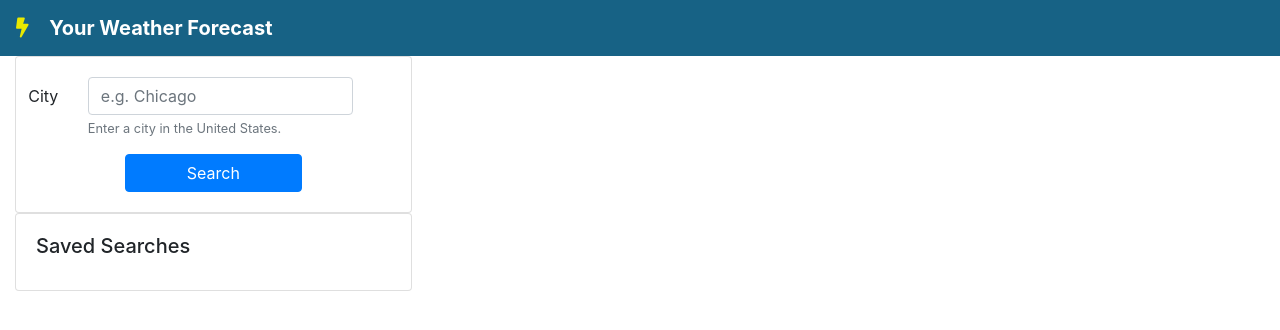
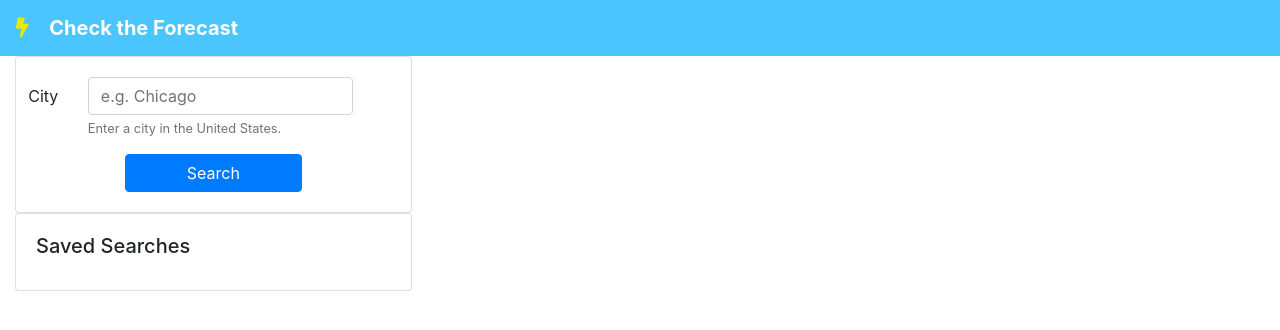
Before and after one commit to cole-cochran/weather-dashboard, a plain HTML site: page index.html in a window 1280 px wide. Drawn offline with nearby package versions, Linux system fonts and the light colour scheme.

Commit message:
changing color and text

```diff
--- a/index.html
+++ b/index.html
@@ -13,10 +13,10 @@
 
 <body class="d-flex flex-column justify-content-center">
     <header>
-        <nav class="navbar navbar-light bg-light align-items-center" style="background-color: rgb(23, 98, 133) !important; font-weight: bold;">
+        <nav class="navbar navbar-light bg-light align-items-center" style="background-color: rgb(74, 197, 254) !important; font-weight: bold;">
             <a class="navbar-brand" href="#" style="color: white">
                 <i class="fas fa-bolt d-inline-block mr-3" style="color: rgb(233, 233, 0)"></i>
-                Your Weather Forecast
+                Check the Forecast
             </a>
         </nav>
     </header>
```
